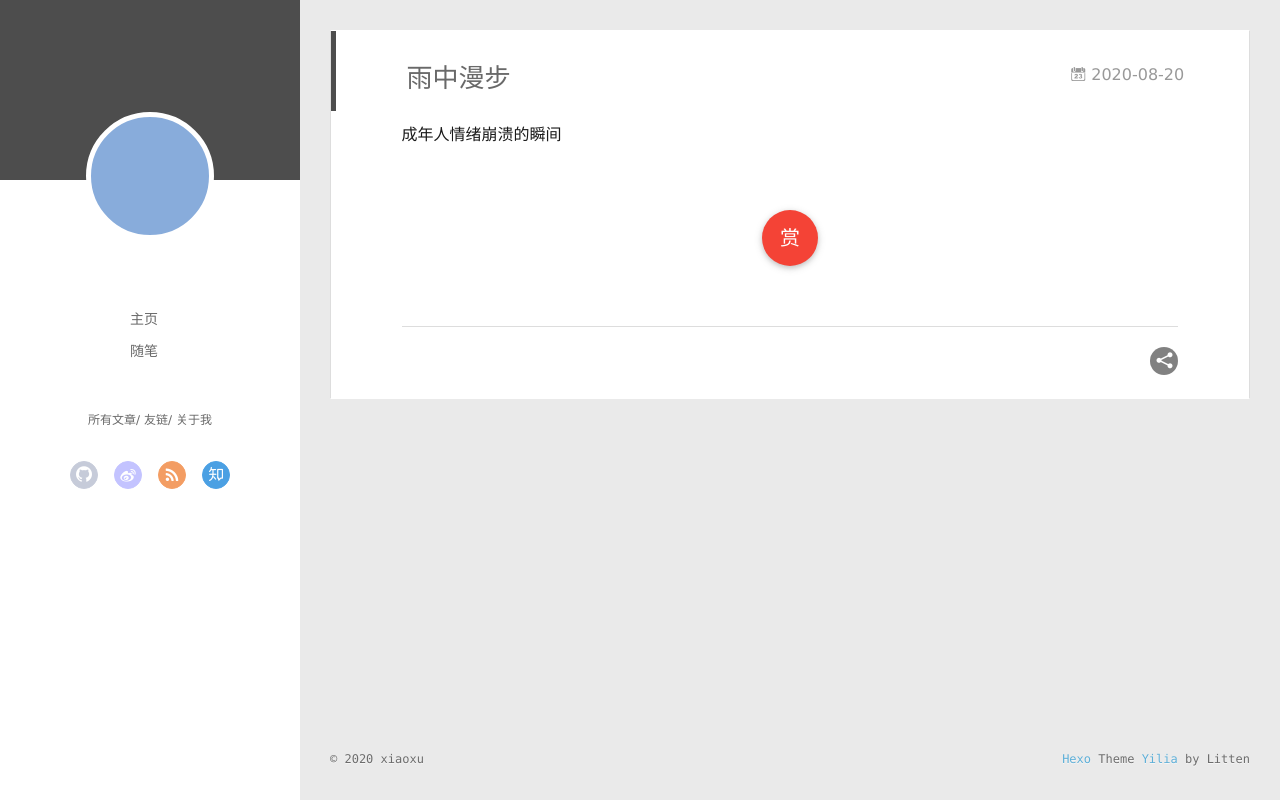
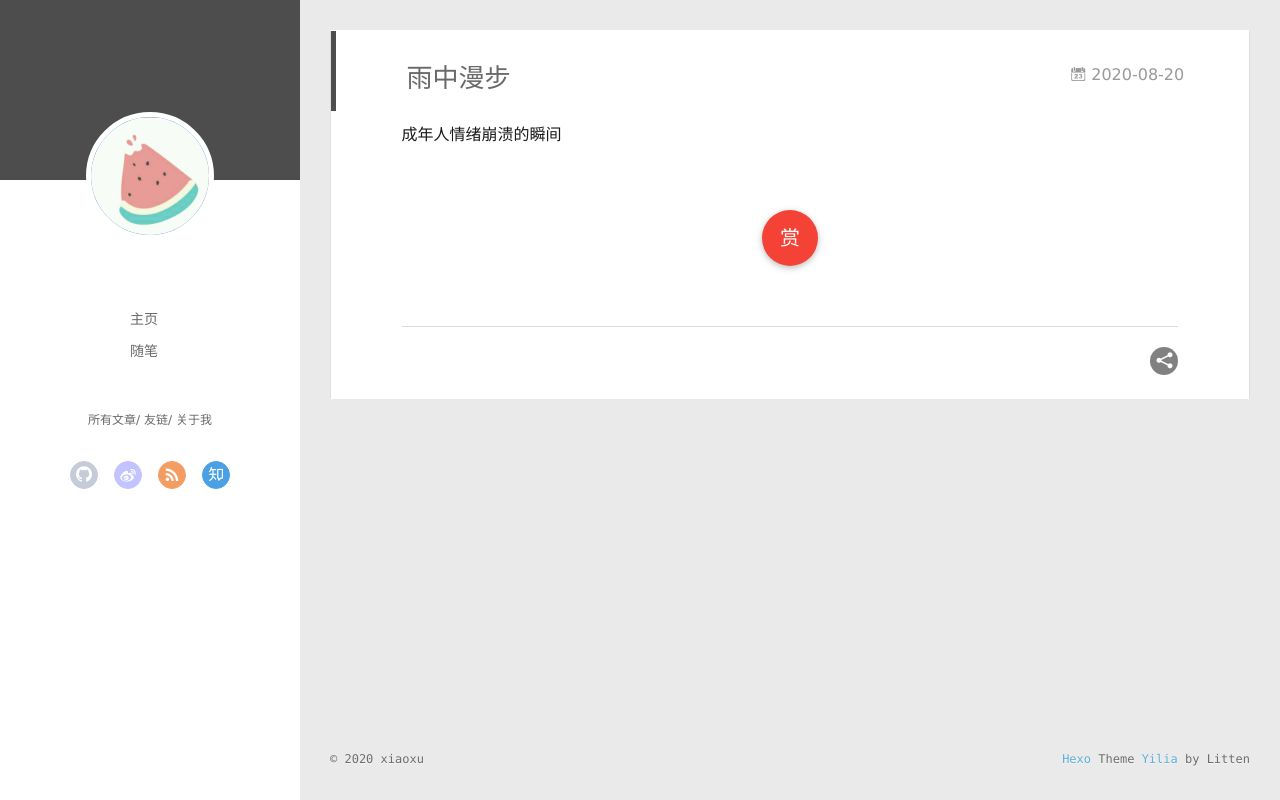
Before and after one commit to xiaoxudaren/xiaoxudaren.github.io, a plain HTML site: page 2020/08/20/hello-world/index.html in a window 1280 px wide. Drawn offline with Linux system fonts and the light colour scheme; no server answers.

Commit message:
Site updated: 2020-08-30 16:16:39

```diff
--- a/2020/08/20/hello-world/index.html
+++ b/2020/08/20/hello-world/index.html
@@ -24,7 +24,7 @@
     <link rel="alternative" href="/atom.xml" title="小徐同学" type="application/atom+xml">
 
 
-    <link rel="icon" href="/favicon.png">
+    <link rel="icon" href="/favicon.ico">
 
   <link rel="stylesheet" type="text/css" href="/./main.0cf68a.css">
   <style type="text/css">
@@ -48,7 +48,7 @@
 <div class="intrude-less">
 	<header id="header" class="inner">
 		<a href="/" class="profilepic">
-			<img src="" class="js-avatar">
+			<img src="/img/touxiang.jpg" class="js-avatar">
 		</a>
 		<hgroup>
 		  <h1 class="header-author"><a href="/"></a></h1>
@@ -106,7 +106,7 @@
 	<div class="intrude-less">
 		<header id="header" class="inner">
 			<div class="profilepic">
-				<img src="" class="js-avatar">
+				<img src="/img/touxiang.jpg" class="js-avatar">
 			</div>
 			<hgroup>
 			  <h1 class="header-author js-header-author"></h1>
```
Also changed, not shown: archives/2020/08/index.html (+3 -3 lines), archives/2020/index.html (+3 -3 lines), archives/index.html (+3 -3 lines), index.html (+3 -3 lines).
